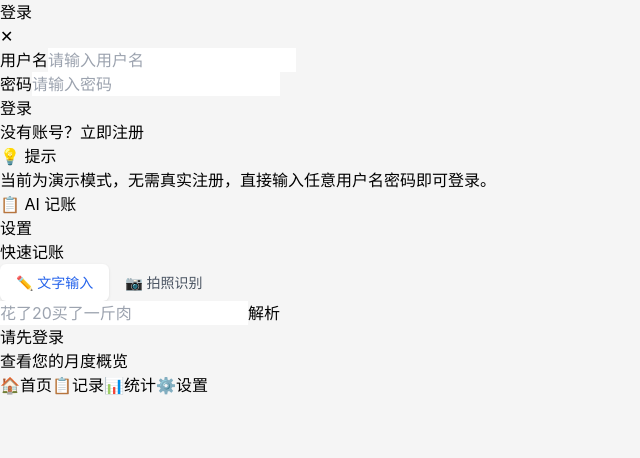
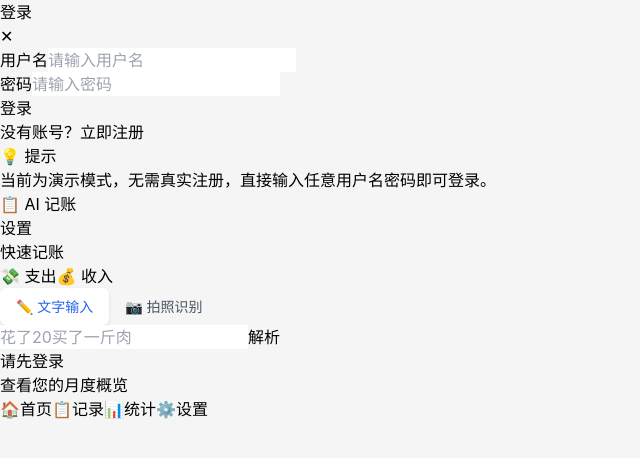
Before and after one commit to Numbway/ai-accounting-test, a React (Vite) app in the folder frontend/: page / in a window 1280 px wide. Shown: the top 458 px of the page, without its empty margins (0-640 px from the left). Built offline with nearby package versions, Linux system fonts and the light colour scheme.

Commit message:
feat: 添加收入记录功能（支持文字和图片识别）

```diff
--- a/frontend/src/components/ExpenseInput.tsx
+++ b/frontend/src/components/ExpenseInput.tsx
@@ -24,6 +24,7 @@ export default function ExpenseInput({ onSuccess }: ExpenseInputProps) {
   const [result, setResult] = useState<ParseResult | null>(null)
   const [error, setError] = useState<string | null>(null)
   const [inputMode, setInputMode] = useState<'text' | 'image'>('text')
+  const [recordType, setRecordType] = useState<'expense' | 'income'>('expense')
   const fileInputRef = useRef<HTMLInputElement>(null)
 
   // 切换输入模式
@@ -38,6 +39,13 @@ export default function ExpenseInput({ onSuccess }: ExpenseInputProps) {
     }
   }
 
+  // 切换记录类型
+  const switchRecordType = (type: 'expense' | 'income') => {
+    setRecordType(type)
+    setResult(null)
+    setError(null)
+  }
+
   // 文本解析
   const handleTextSubmit = async () => {
     if (!text.trim()) return
@@ -46,9 +54,21 @@ export default function ExpenseInput({ onSuccess }: ExpenseInputProps) {
     setError(null)
 
     try {
+      // 根据收入/支出类型添加前缀提示
+      const inputWithType = recordType === 'income'
+        ? `[收入] ${text}`
+        : `[支出] ${text}`
+
       const { data } = await api.post('/api/expenses/parse', {
-        input: text
+        input: inputWithType
       })
+
+      // 如果是收入类型，强制设置类别为 income
+      if (recordType === 'income') {
+        data.category = 'income'
+        data.category_full = '收入'
+      }
+
       setResult(data)
     } catch (err: any) {
       setError(err.response?.data?.detail || '解析失败，请重试')
@@ -101,6 +121,13 @@ export default function ExpenseInput({ onSuccess }: ExpenseInputProps) {
       })
 
       console.log('API response:', data)
+
+      // 如果是收入类型，强制设置类别为 income
+      if (recordType === 'income') {
+        data.category = 'income'
+        data.category_full = '收入'
+      }
+
       setResult(data)
     } catch (err: any) {
       console.error('Parse error:', err)
@@ -159,6 +186,32 @@ export default function ExpenseInput({ onSuccess }: ExpenseInputProps) {
 
   return (
     <div className="space-y-4">
+      {/* 收入/支出切换 */}
+      <div className="flex gap-2 bg-gray-100 p-1 rounded-lg">
+        <button
+          type="button"
+          onClick={() => switchRecordType('expense')}
+          className={`flex-1 py-2 px-4 rounded-md text-sm font-medium transition ${
+            recordType === 'expense'
+              ? 'bg-white text-red-500 shadow-sm'
+              : 'text-gray-600'
+          }`}
+        >
+          💸 支出
+        </button>
+        <button
+          type="button"
+          onClick={() => switchRecordType('income')}
+          className={`flex-1 py-2 px-4 rounded-md text-sm font-medium transition ${
+            recordType === 'income'
+              ? 'bg-white text-green-500 shadow-sm'
+              : 'text-gray-600'
+          }`}
+        >
+          💰 收入
+        </button>
+      </div>
+
       {/* 输入方式切换 */}
       <div className="flex gap-2 bg-gray-100 p-1 rounded-lg">
         <button
@@ -207,14 +260,16 @@ export default function ExpenseInput({ onSuccess }: ExpenseInputProps) {
             value={text}
             onChange={(e) => setText(e.target.value)}
             onKeyDown={(e) => e.key === 'Enter' && handleTextSubmit()}
-            placeholder="花了20买了一斤肉"
+            placeholder={recordType === 'expense' ? "花了20买了一斤肉" : "工资收入5000元"}
             className="flex-1 px-4 py-3 border border-gray-200 rounded-lg focus:outline-none focus:border-blue-500"
           />
           <button
             type="button"
             onClick={handleTextSubmit}
             disabled={loading || !text.trim()}
-            className="px-4 py-3 bg-blue-500 text-white rounded-lg font-medium disabled:bg-gray-300 disabled:cursor-not-allowed"
+            className={`px-4 py-3 text-white rounded-lg font-medium disabled:bg-gray-300 disabled:cursor-not-allowed ${
+              recordType === 'income' ? 'bg-green-500' : 'bg-blue-500'
+            }`}
           >
             解析
           </button>
```
